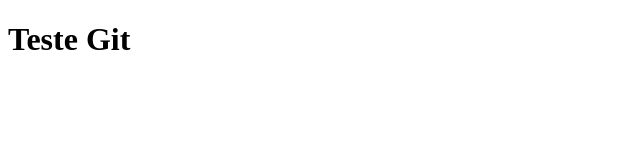
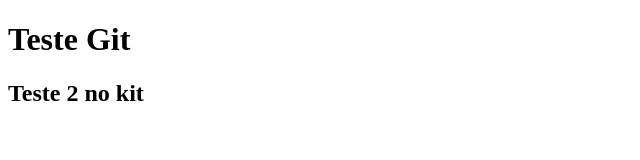
Before and after one commit to BrenoBernardes/gama-no-github, a plain HTML site: page index.html in a window 1280 px wide. Shown: the whole page, without its empty margins (0-640 px from the left). Drawn offline with Linux system fonts and the light colour scheme.

Commit message:
arquivo index.html atualizado novamente

```diff
--- a/index.html
+++ b/index.html
@@ -8,5 +8,6 @@
   </head>
   <body>
     <h1>Teste Git</h1>
+    <h2>Teste 2 no kit</h2>
   </body>
 </html>
```
